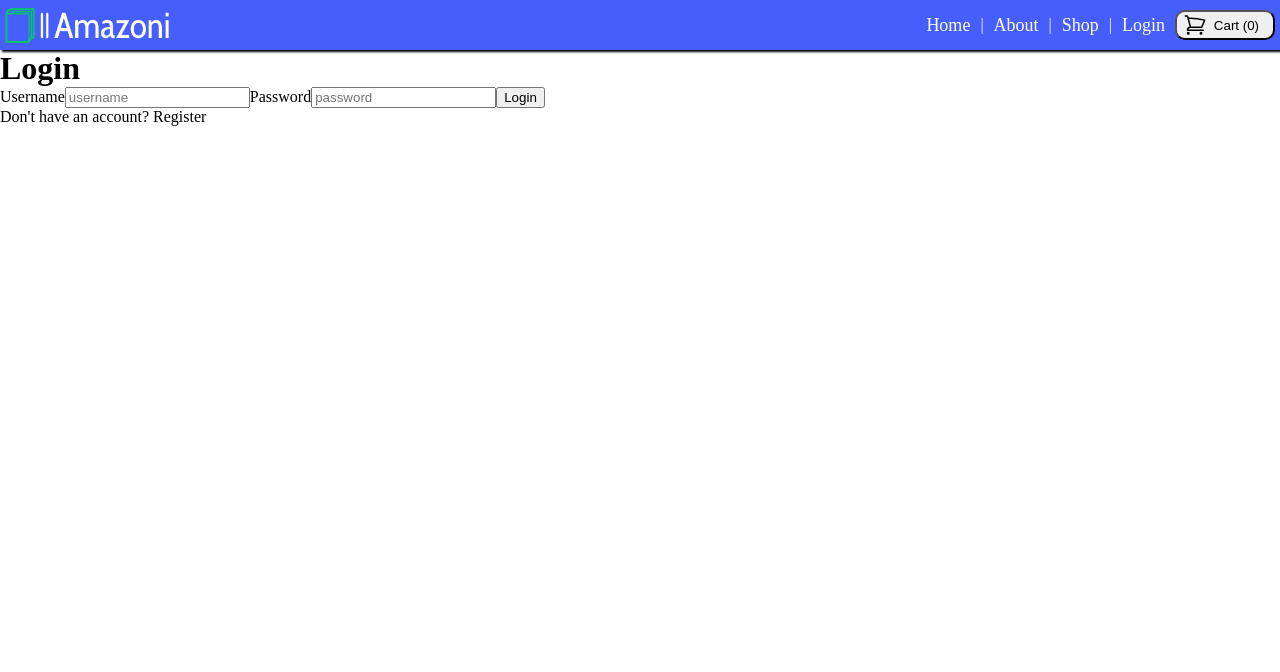
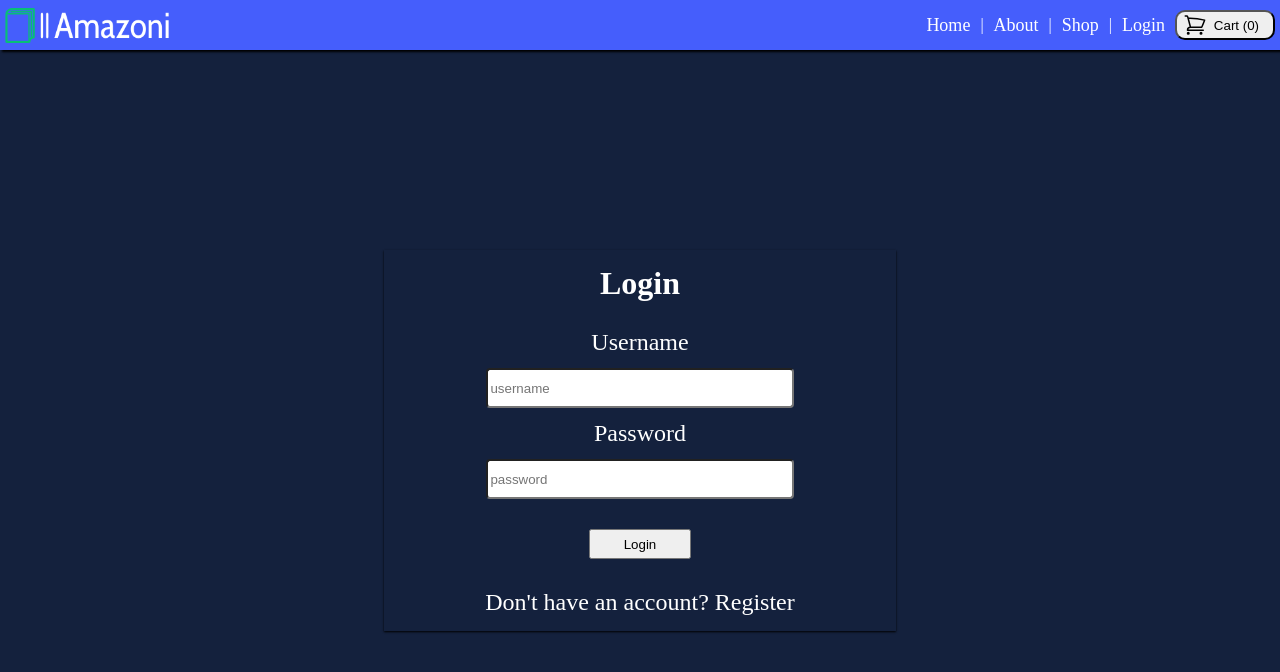
Before and after one commit to PlumbersGuild/project_porcelain, a React (Vite) app in the folder client/: page /login in a window 1280 px wide. Shown: the top 672 px of the page. Built offline with nearby package versions, Linux system fonts and the light colour scheme.

Commit message:
styled auth  page

```diff
--- a/client/src/components/authForm/AuthForm.jsx
+++ b/client/src/components/authForm/AuthForm.jsx
@@ -1,8 +1,5 @@
 import { useState } from "react";
-import {
-	useLoginMutation,
-	useRegisterMutation,
-} from "../../reducers/auth";
+import { useLoginMutation, useRegisterMutation } from "../../reducers/auth";
 
 /**
  * AuthForm allows a user to either login or register for an account.
@@ -45,15 +42,14 @@ function AuthForm() {
 
   return (
     <>
-			<div>
+      <div className="auth__container">
         <h1>{authType}</h1>
-				<form
-					onSubmit={attemptAuth}
-					name={authType}>
+        <form onSubmit={attemptAuth} name={authType}>
           {isLogin ? (
             <>
-							<label>Username</label>
+              <label className="auth__text">Username</label>
               <input
+                className="input"
                 type="text"
                 name="username"
                 placeholder="username"
@@ -61,8 +57,9 @@ function AuthForm() {
                   setUsername(event.target.value);
                 }}
               />
-							<label>Password</label>
+              <label className="auth__text">Password</label>
               <input
+                className="input"
                 type="password"
                 name="password"
                 placeholder="password"
@@ -70,12 +67,23 @@ function AuthForm() {
                   setPassword(event.target.value);
                 }}
               />
-							<button>{authType}</button>
+              <button className="auth__submit">{authType}</button>
             </>
           ) : (
             <>
-							<label>Email</label>
+              <label className="auth__text">Username</label>
               <input
+                className="input"
+                type="text"
+                name="username"
+                placeholder="username"
+                onChange={(event) => {
+                  setUsername(event.target.value);
+                }}
+              />
+              <label className="auth__text">Email</label>
+              <input
+                className="input"
                 type="email"
                 name="email"
                 placeholder="Email Address"
@@ -83,17 +91,9 @@ function AuthForm() {
                   setEmail(event.target.value);
                 }}
               />
-							<label>Username</label>
+              <label className="auth__text">Password</label>
               <input
-								type="text"
-								name="username"
-								placeholder="username"
-								onChange={(event) => {
-									setUsername(event.target.value);
-								}}
-							/>
-							<label>Password</label>
-							<input
+                className="input"
                 type="password"
                 name="password"
                 placeholder="password"
@@ -101,15 +101,17 @@ function AuthForm() {
                   setPassword(event.target.value);
                 }}
               />
+              <button className="auth__submit">{authType}</button>
             </>
           )}
         </form>
-				<p>
+        <p className="auth__switch">
           {oppositeAuthCopy}{" "}
           <a
             onClick={() => {
               setIsLogin(!isLogin);
-						}}>
+            }}
+          >
             {oppositeAuthType}
           </a>
         </p>
--- /dev/null
+++ b/client/src/styles/auth.scss
@@ -0,0 +1,79 @@
+
+    .auth__container {
+        background-color:  #14213d;
+        color: white;
+        display: flex;
+        flex-direction: column;
+        justify-content: center;
+        width: 80%;
+        height: 50%;
+        margin: 0 auto;
+        margin-top: 150px;
+        box-shadow: 0 1px 2px 0 black;
+        border-radius: 0%;
+        .auth__switch {
+            text-align: center;
+            font-size: x-large;
+            margin: 15px 0;
+            a {
+                &:hover {
+                    color: grey;
+                }
+            }
+        }
+        h1 {
+            text-align: center;
+            margin: 15px 0;
+        }
+        form {
+            display: flex;
+            flex-direction: column;
+            .auth__text {
+                text-align: center;
+                margin: 12px 0;
+                font-size: x-large;
+            }
+            .input {
+                width: 60%;
+                height: 40px;
+                margin: 0 auto;
+                border-radius: 0.25rem;
+            }
+            .auth__submit {
+                height: 30px;
+                width: 20%;
+                margin: 15px auto;
+                margin-top: 30px;
+            }
+        }
+    }
+
+
+    @media screen and (min-width:600px){
+        .auth__container {
+            width: 70%;
+        }
+    }
+
+    @media screen and (min-width:750px){
+        .auth__container {
+            width: 60%;
+            margin-top: 200px;
+        }
+    }
+
+    @media screen and (min-width:1000px){
+        .auth__container {
+            width: 50%;
+        }
+    }
+
+    @media screen and (min-width:1200px){
+        .auth__container {
+            width: 40%;
+        }
+    }
+
+body {
+    background-color: #14213d;
+}
--- a/client/src/styles/input.scss
+++ b/client/src/styles/input.scss
@@ -2,6 +2,7 @@
 @import "./listOfBooks.scss";
 @import "./home.scss";
 @import "./singleBook.scss";
+@import "./auth.scss";
 
 * {
 	margin: 0;
--- a/client/src/styles/singleBook.scss
+++ b/client/src/styles/singleBook.scss
@@ -0,0 +1,4 @@
+.main__container {
+    display: flex;
+    padding-top: 20px;
+}
```
Also changed, not shown: client/src/pages/BooksPage.jsx (+23 -1 lines). Lines whose indentation alone changed are shown as unchanged.
